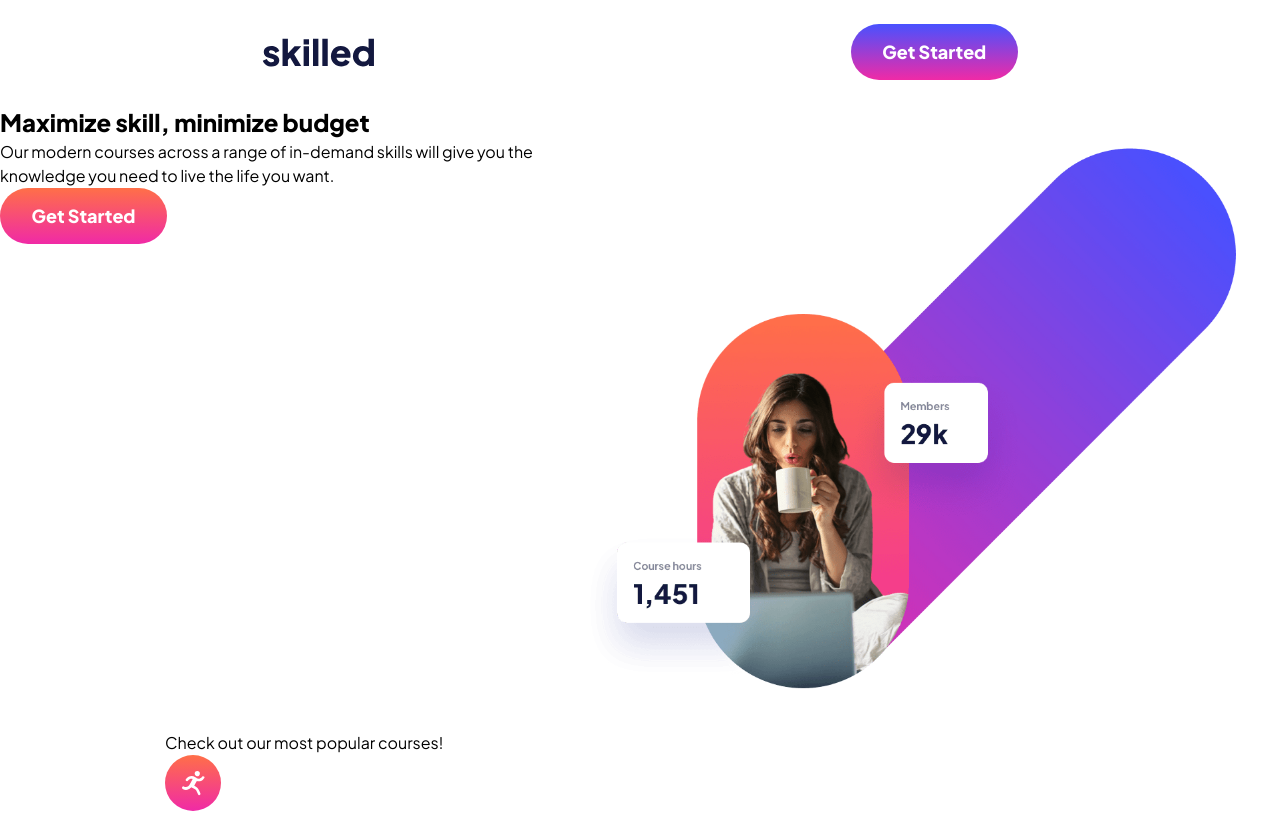
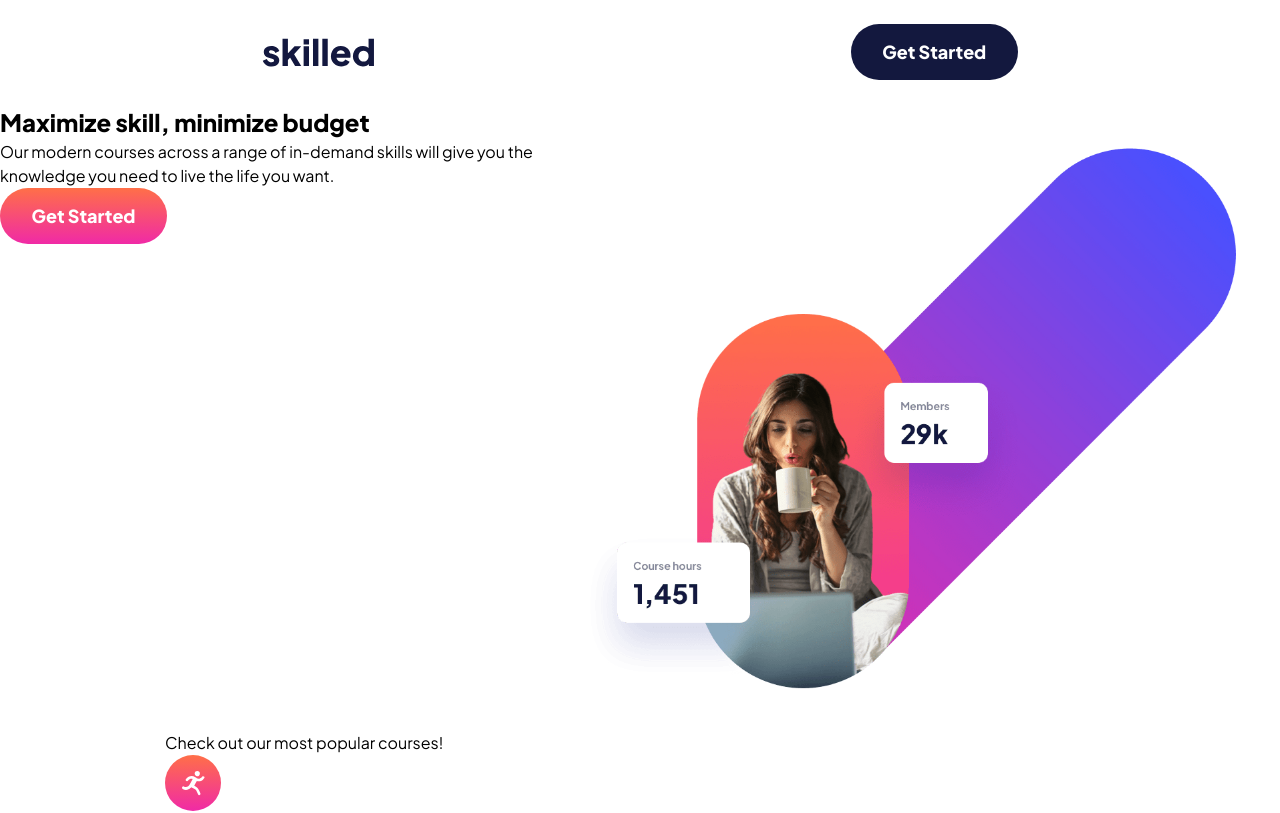
Before and after one commit to nicorithner/solution-skilled-elearning-landing-page, a React (Create React App) app: page / in a window 1280 px wide. Shown: the top 813 px of the page. Built offline with nearby package versions, Linux system fonts and the light colour scheme.

Commit message:
Correct button styling

```diff
--- a/src/components/logoBar/LogoBar.jsx
+++ b/src/components/logoBar/LogoBar.jsx
@@ -9,14 +9,14 @@ export const LogoBar = ({type}) => {
       return (
       <LogoBarDark>
         <Logo src={logoLight} alt="Skilled logo" />
-        <ButtonSolidDark>Get Started</ButtonSolidDark>
+        <ButtonGradient2>Get Started</ButtonGradient2>
       </LogoBarDark>
     )
     default:
       return (
       <LogoBarLight>
         <Logo src={logoDark} alt="Skilled logo" />
-        <ButtonGradient2>Get Started</ButtonGradient2>
+        <ButtonSolidDark>Get Started</ButtonSolidDark>
       </LogoBarLight>
     )
   }
--- a/src/components/logoBar/LogoBar.styled.js
+++ b/src/components/logoBar/LogoBar.styled.js
@@ -1,4 +1,5 @@
 import styled from "styled-components";
+import { NEUTRAL, PRIMARY } from "../../constants";
 
 const LogoBar = styled.nav`
   display: flex;
@@ -8,7 +9,9 @@ const LogoBar = styled.nav`
   padding: 24px;
 `;
 export const LogoBarDark = styled(LogoBar)`
-  background: hsla(234, 53%, 16%, 1);
+  background: ${PRIMARY.midnightExpress};
 `;
-export const LogoBarLight = styled(LogoBar)``;
+export const LogoBarLight = styled(LogoBar)`
+  background: ${NEUTRAL.white};
+`;
 export const Logo = styled.img``;
```
